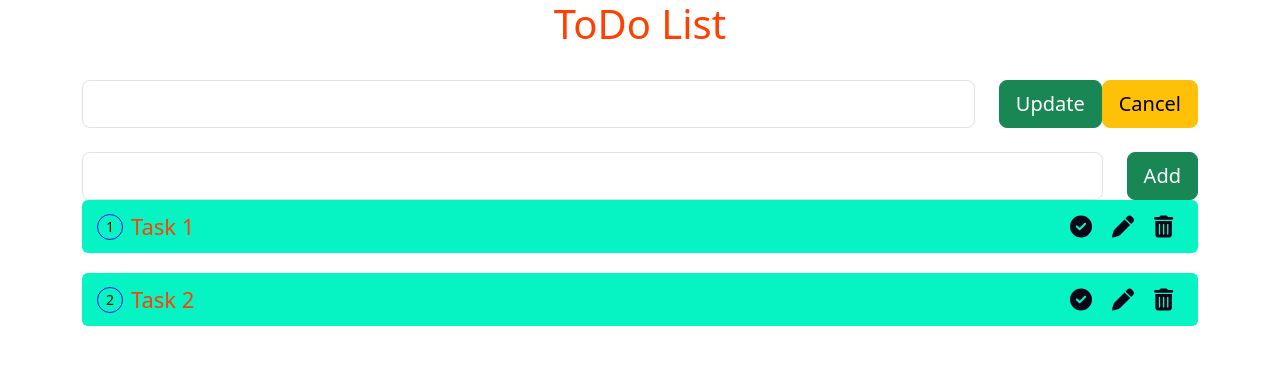
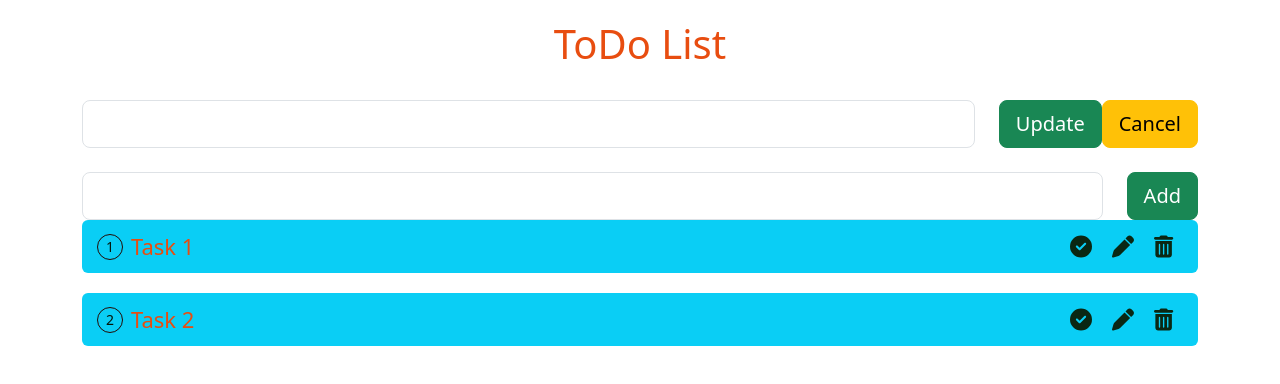
Before and after one commit to naveed60/React-todo-list, a React (Create React App) app: page / in a window 1280 px wide. Shown: the top 384 px of the page. Built offline with nearby package versions, Linux system fonts and the light colour scheme.

Commit message:
new styling added

```diff
--- a/src/App.css
+++ b/src/App.css
@@ -1,12 +1,13 @@
 body{
-  background-color: rgb(19, 86, 55)11, 255, 0;
-  color: rgb(255, 64, 0);
+  margin-top: 20px;
+  background-color: rgb(6, 162, 89)1, 255, 0;
+  color: rgb(232, 77, 16)
 }
 .App {
   text-align: center;
 }
 .taskBg  {
-background-color: rgb(6, 243, 196);
+background-color: rgb(10, 206, 245);
 border-radius: 6px;
 margin-bottom: 20px;
 padding: 10px 140px 10px 15px;
@@ -20,7 +21,7 @@ position: relative;
 }
 .taskNumber {
   color: #051509;
-  border: 1px solid #1c09f0;
+  border: 1px solid #230b05;
   border-radius: 50px;
   width: 26px;
   height: 26px;
@@ -48,12 +49,12 @@ position: relative;
 }
 
 .taskBg .iconsWrap span {
-  color: rgb(10, 6, 23);
+  color: rgb(10, 39, 19);
   margin: 0px 10px 0 10px;
   cursor: pointer;
   display: inline-block;
 }
 
 .taskBg .iconsWrap span:hover{
-  color:rgb(233, 5, 43)
+  color:rgb(240, 13, 51)
 }
```
